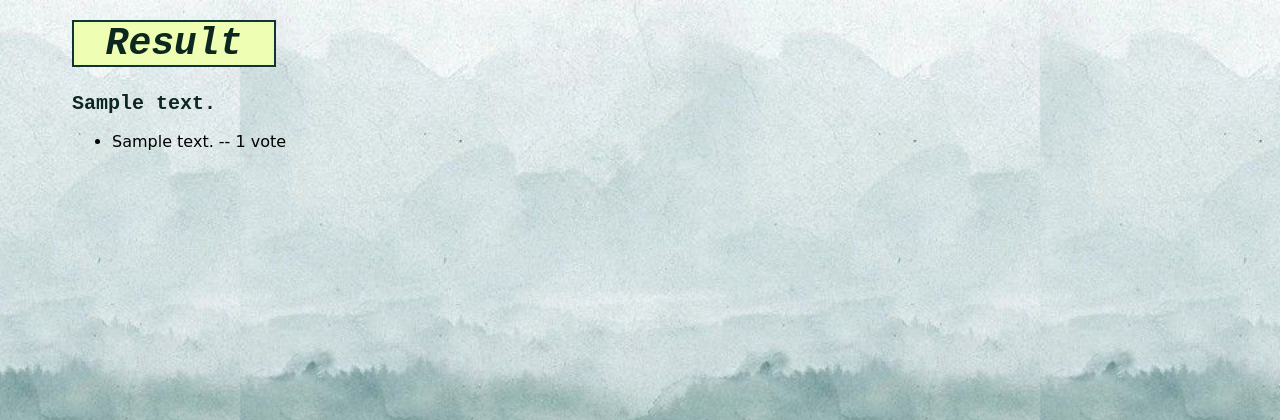
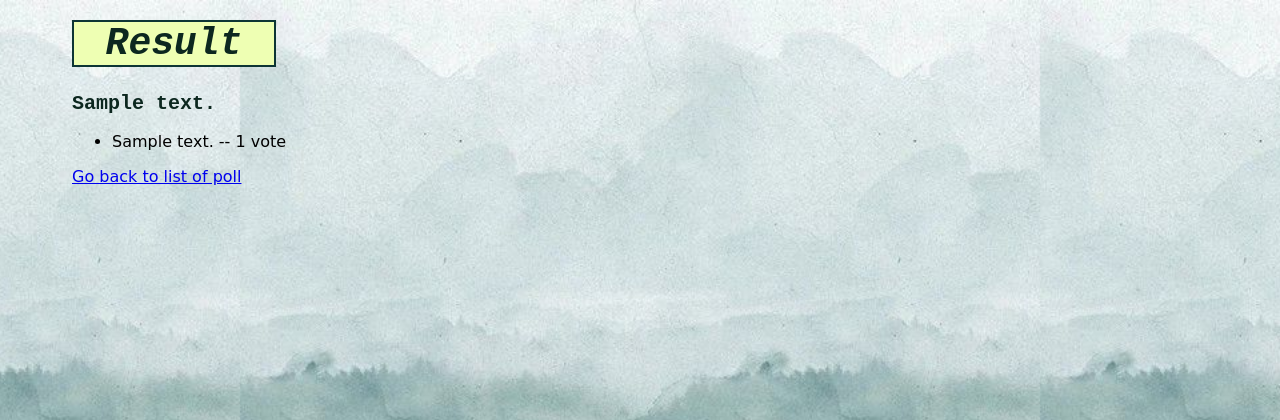
Before and after one commit to tnnpp/ku-polls, a Django app: template polls/templates/polls/results.html in a window 1280 px wide. Shown: the top 420 px of the page. Run offline with Django 4.2, Linux system fonts and the light colour scheme; the template is opened without the code that fills it: values that come from a table or form of the project are taken from there, others are empty; tables that the repository leaves empty hold one stand-in row (values such as "Sample post"); parts of the project's set-up code (start-up, migrations or seed data) failed here and were passed over.

Commit message:
add go back to index in result

```diff
--- a/polls/static/polls/results_style.css
+++ b/polls/static/polls/results_style.css
@@ -27,3 +27,8 @@ li{
     margin-top: 10px;
     font-family:cursive;
 }
+a{
+    margin-left: 5vw;
+    margin-top: 10px;
+    font-family:cursive;
+}
--- a/polls/templates/polls/results.html
+++ b/polls/templates/polls/results.html
@@ -8,3 +8,4 @@
     <li>{{ choice.choice_text }} -- {{ choice.votes }} vote{{ choice.votes|pluralize }}</li>
 {% endfor %}
 </ul>
+<a href="{% url 'polls:index' %}">Go back to list of poll</a>
```
